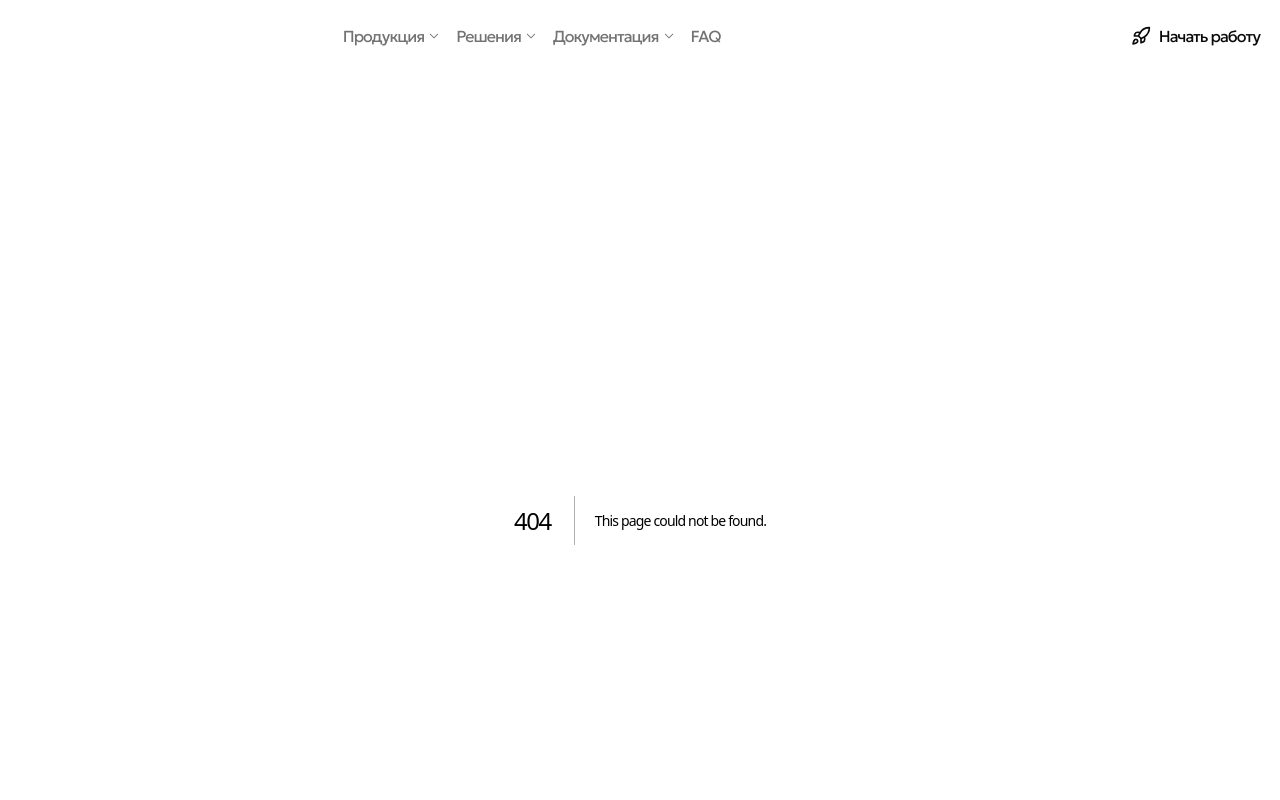
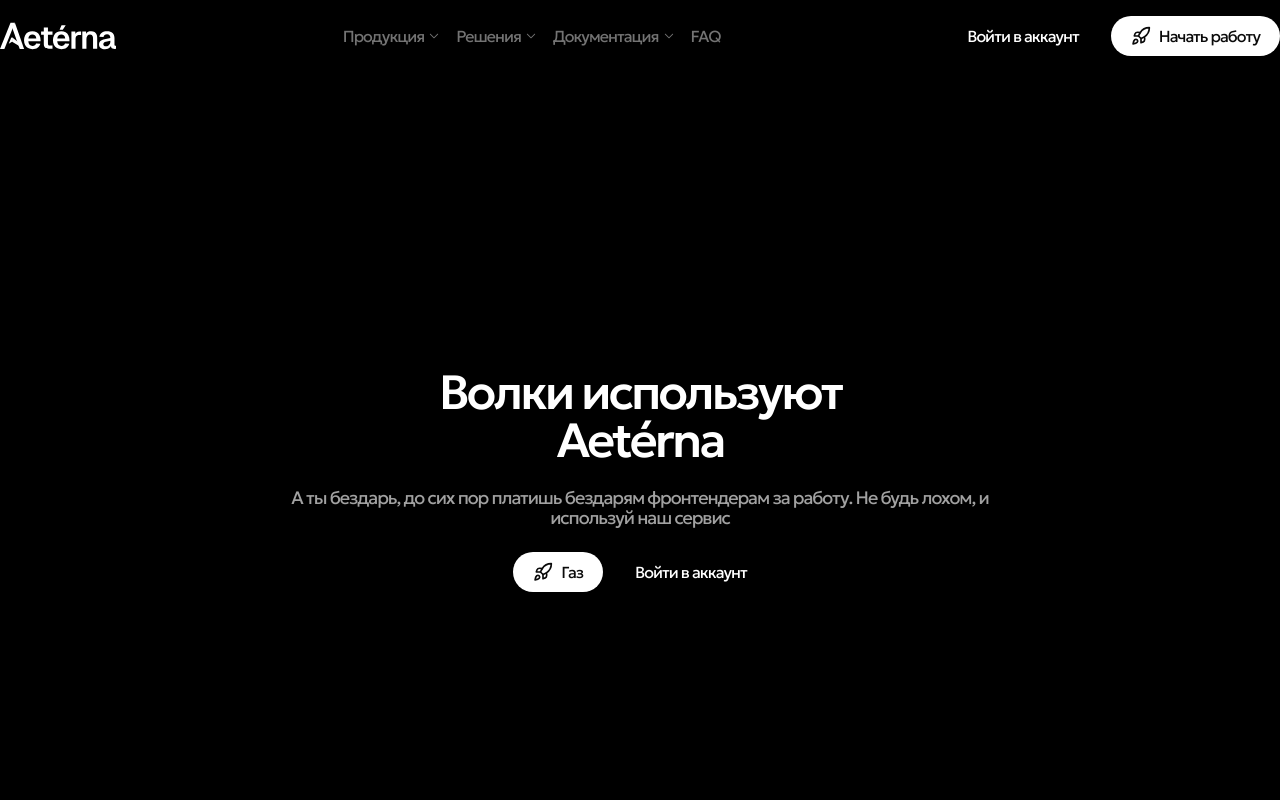
Before and after one commit to ECS1PLE/Aeterna, a Next.js app: page /document in a window 1280 px wide. Before the commit this address had no page. Shown: the top 800 px of the page. Built offline with nearby package versions, Linux system fonts and the light colour scheme.

Commit message:
Add router and document page

```diff
--- /dev/null
+++ b/src/app/document/page.tsx
@@ -0,0 +1,28 @@
+import Banner from "@/components/Banner";
+import BannerFooter from "@/components/Banner/Footer";
+import BannerText from "@/components/Banner/Text";
+import BannerTitle from "@/components/Banner/Title";
+import UIButton from "@/components/Ui/Button";
+import { Rocket } from "lucide-react";
+
+const document = () => {
+  return (
+    <div className="flex items-center justify-center h-[720px]">
+      <Banner>
+        <BannerTitle>Волки используют Aetérna</BannerTitle>
+        <BannerText>
+          А ты бездарь, до сих пор платишь бездарям фронтендерам за работу. Не
+          будь лохом, и используй наш сервис
+        </BannerText>
+        <BannerFooter>
+          <UIButton color="white" icon={<Rocket />}>
+            Газ
+          </UIButton>
+          <UIButton color="transparent">Войти в аккаунт</UIButton>
+        </BannerFooter>
+      </Banner>
+    </div>
+  );
+};
+
+export default document;
--- /dev/null
+++ b/src/app/routes.ts
@@ -0,0 +1,4 @@
+export const ROUTES = {
+  home: "/",
+  document: "/document",
+} as const;
--- a/src/components/Header/index.tsx
+++ b/src/components/Header/index.tsx
@@ -7,6 +7,7 @@ import NavItem from "./NavItem";
 import NavList from "./NavList";
 import UIButton from "../Ui/Button";
 import { Rocket, Menu, X } from "lucide-react";
+import Link from "next/link";
 
 const Header = () => {
   const [isOpen, setIsOpen] = useState(false);
@@ -57,7 +58,9 @@ const Header = () => {
     >
       <section className="max-w-7xl mx-auto flex justify-between items-center">
         <div className="flex items-center">
-          <Logo />
+          <Link href="/">
+            <Logo />
+          </Link>
         </div>
 
         <div className="hidden md:flex gap-11 items-center">
@@ -77,7 +80,7 @@ const Header = () => {
               Решения
             </NavItem>
             <NavItem
-              href="/"
+              href="/document"
               showChevron={true}
               className="text-neutral-500 px-2"
             >
```
Also changed, not shown: 2 other files (tests, documents, lock files or other folders).
